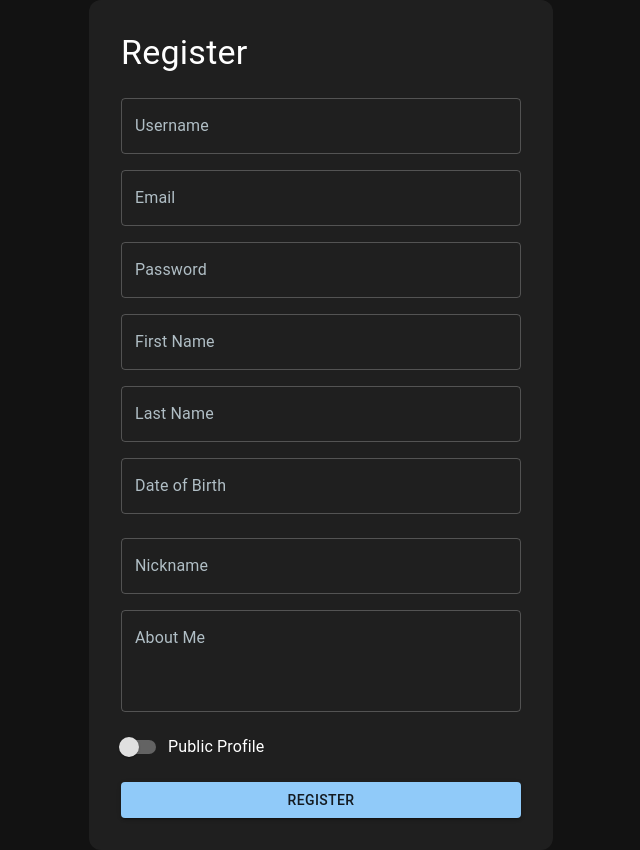
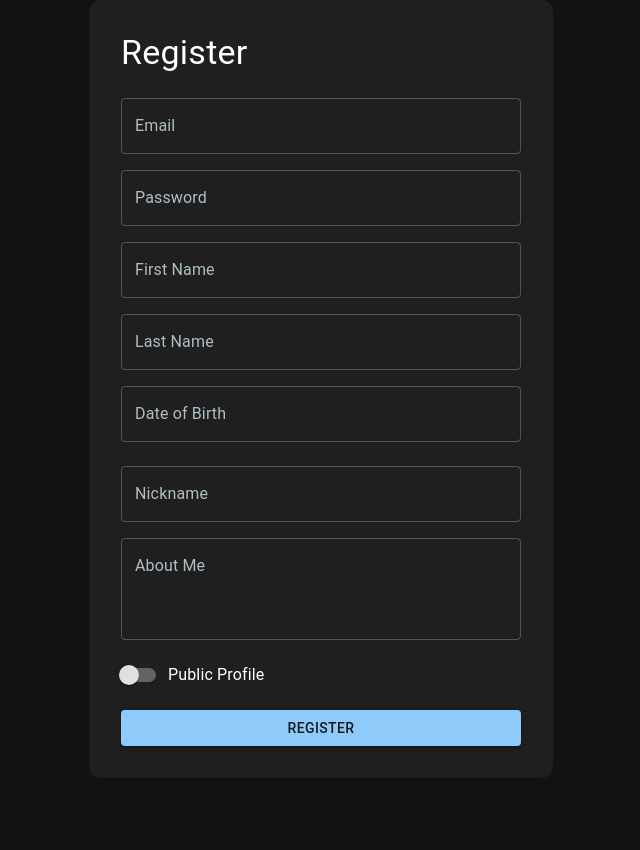
Before and after one commit to MeelisM/social-network, a React (Vite) app in the folder web/: page /register in a window 1280 px wide. Shown: the whole page, without its empty margins (319-959 px from the left). After the commit the page ends 800 px from the top, so only its background shows below. Built offline with nearby package versions, Linux system fonts and the light colour scheme.

Commit message:
userpage fixes

```diff
--- a/web/src/views/RegisterPage.jsx
+++ b/web/src/views/RegisterPage.jsx
@@ -67,7 +67,6 @@ function RegisterPage() {
     }
 
     const requestBody = {
-      username: formData.username,
       email: formData.email,
       password: formData.password,
       first_name: formData.first_name,
@@ -78,8 +77,6 @@ function RegisterPage() {
       is_public: formData.is_public,
     };
 
-    console.log('Request Body:', requestBody);
-
     try {
       const response = await fetch('http://localhost:8080/register', {
         method: 'POST',
@@ -87,12 +84,19 @@ function RegisterPage() {
         body: JSON.stringify(requestBody),
       });
 
-      console.log('Response Status:', response.status);
-
       if (!response.ok) {
-        const errorData = await response.json();
-        console.error('Error Data:', errorData);
-        throw new Error(errorData.message || 'Registration failed');
+        const contentType = response.headers.get('Content-Type');
+        if (contentType && contentType.includes('application/json')) {
+          const errorData = await response.json();
+          throw new Error(errorData.message || 'Registration failed');
+        } else {
+          const errorText = await response.text();
+          if (errorText.includes('UNIQUE constraint failed')) {
+            throw new Error('A user with this email already exists');
+          } else {
+            throw new Error(errorText || 'Unexpected error occurred');
+          }
+        }
       }
 
       const data = await response.json();
@@ -120,17 +124,6 @@ function RegisterPage() {
       </Typography>
       {error && <Typography color="error">{error}</Typography>}
       <form onSubmit={handleSubmit}>
-        <TextField
-          fullWidth
-          label="Username"
-          name="username"
-          variant="outlined"
-          value={formData.username}
-          onChange={handleChange}
-          error={!!errors.username}
-          helperText={errors.username}
-          sx={{ mb: 2 }}
-        />
         <TextField
           fullWidth
           label="Email"
--- a/web/src/views/UsersPage.jsx
+++ b/web/src/views/UsersPage.jsx
@@ -2,10 +2,12 @@ import React, { useEffect, useState } from "react";
 import { Box, Typography, Avatar, Paper, Button } from "@mui/material";
 import { useNavigate } from "react-router-dom";
 import MainLayout from "../layouts/MainLayout";
+import { useAuth } from "../context/AuthContext";
 
 function AllUsersPage() {
     const [users, setUsers] = useState([]);
     const navigate = useNavigate();
+    const { user: currentUser } = useAuth();
 
     useEffect(() => {
         async function fetchUsers() {
@@ -18,8 +20,10 @@ function AllUsersPage() {
 
                 const data = await res.json();
 
+                const filteredData = data.filter(user => user.id !== currentUser?.user_id);
+
                 const updatedUsers = await Promise.all(
-                    data.map(async (user) => {
+                    filteredData.map(async (user) => {
                         try {
                             const statusRes = await fetch(
                                 `http://localhost:8080/follow/status?user_id=${user.id}`,
@@ -53,7 +57,7 @@ function AllUsersPage() {
             }
         }
         fetchUsers();
-    }, []);
+    }, [currentUser?.user_id]);
 
     const handleFollow = async (userID) => {
         try {
```
Also changed, not shown: 1 other file (tests, documents, lock files or other folders).
